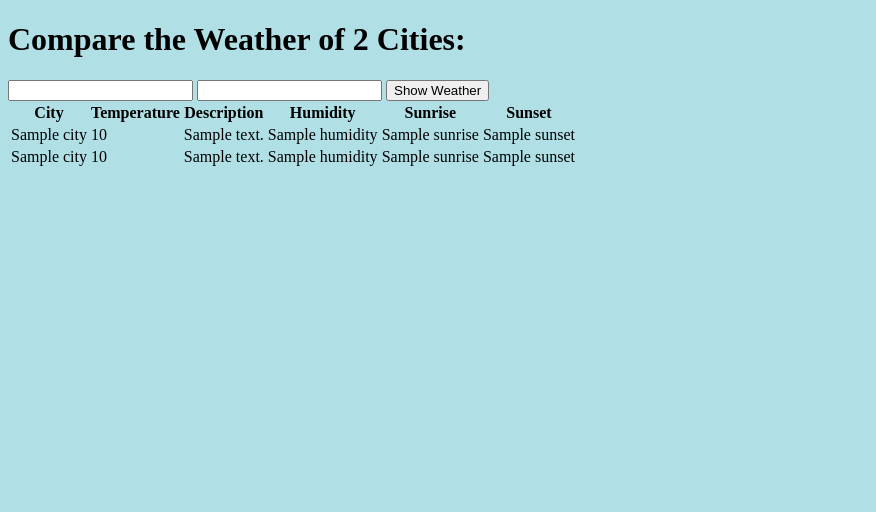
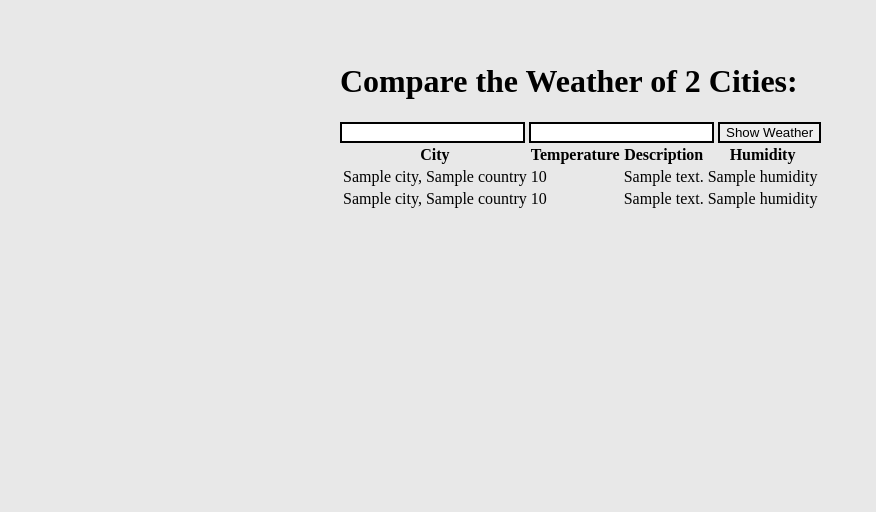
Before and after one commit to elnurad/flask_weather_app, a Flask app: template files/templates/city.html in a window 1280 px wide. Shown: the top 512 px of the page, without its empty margins (0-876 px from the left). Run offline with Flask 2, Linux system fonts and the light colour scheme; the template is opened without the code that fills it: most values are stand-ins (such as "Sample title", 1, 10 or a date in 2020).

Commit message:
committing updates

```diff
--- a/files/main.py
+++ b/files/main.py
@@ -7,31 +7,6 @@ from flask import Flask, render_template, request, redirect, url_for, session
 import requests
 import json
 app = Flask(__name__)
-
-#Your API key is 76213925c4e0771dbabb037e3a681e74
-
-#Endpoint:
-#Please, use the endpoint api.openweathermap.org for your API calls
-#Example of API call:
-#api.openweathermap.org/data/2.5/weather?q=London,uk&APPID=76213925c4e0771dbabb037e3a681e74
-
-#city = input from post request submit
-eastern = timezone('US/Eastern')
-fmt = "%H:%M:%S %Z%z"
-
-city = "Berlin"
-url = "http://api.openweathermap.org/data/2.5/weather?q={}&units=imperial&APPID=76213925c4e0771dbabb037e3a681e74".format(city)
-r = (requests.get(url)).json()
-weather = {
-'temp': r['main']['temp'],
-'description': r['weather'][0]['description'],
-'city': r['name'],
-'country': r['sys']['country'],
-'humidity': r['main']['humidity'],
-'sunrise': (datetime.fromtimestamp(r['sys']['sunrise'])).strftime(fmt),
-'sunset': (datetime.fromtimestamp(r['sys']['sunset'])).strftime(fmt),
-}
-print(weather)
 
 
 @app.route('/', methods = ['GET', 'POST'])
@@ -45,11 +20,9 @@ def get_weather():
         'description': r_one['weather'][0]['description'],
         'city': r_one['name'],
         'country': r_one['sys']['country'],
-        'humidity': r_one['main']['humidity'],
-        'sunrise': (datetime.fromtimestamp(r_one['sys']['sunrise'])).strftime(fmt),
-        'sunset': (datetime.fromtimestamp(r_one['sys']['sunset'])).strftime(fmt)
+        'humidity': r_one['main']['humidity']
         }
-        print(weather_one)
+
 
         city_two = request.form['city_two']
         url_two = "http://api.openweathermap.org/data/2.5/weather?q={}&units=imperial&APPID=76213925c4e0771dbabb037e3a681e74".format(city_two)
@@ -59,9 +32,7 @@ def get_weather():
         'description': r_two['weather'][0]['description'],
         'city': r_two['name'],
         'country': r_two['sys']['country'],
-        'humidity': r_two['main']['humidity'],
-        'sunrise': (datetime.fromtimestamp(r_two['sys']['sunrise'])).strftime(fmt),
-        'sunset': (datetime.fromtimestamp(r_two['sys']['sunset'])).strftime(fmt)
+        'humidity': r_two['main']['humidity']
 
         }
 
--- a/files/static/style.css
+++ b/files/static/style.css
@@ -1,4 +1,24 @@
+.box {
+	position: relative;
+	margin: auto;
+	display: block;
+	margin-top: 5%;
+	height: 450px;
+	width: 600px;
+}
+
+
+
 body {
-	background-color: powderblue;
+	background-color: #E8E8E8;
 
 }
+
+input {
+	border-style: solid;
+	border-color: black;
+
+}
+th, td {
+	margin: 8px;
+}
--- a/files/templates/base.html
+++ b/files/templates/base.html
@@ -1,10 +1,13 @@
 <!DOCTYPE html>
 <html>
 <head>
+	<meta name="viewport" content="width=device-width, initial-scale=1.0">
 	<title>Weather App</title>
-	<link type="text/css" rel="stylesheet" href="{{ url_for('static', filename='style.css') }}">
+	<!-- <link type="text/css" rel="stylesheet" href="{{ url_for('static', filename='style.css') }}"> -->
+	<link type="text/css" rel="stylesheet" href="/static/style.css" >
 </head>
 <body>
+	<div class="box">
 <h1>Compare the Weather of 2 Cities:</h1>
 <form action="/" method="POST">
 
@@ -13,6 +16,6 @@
 	<input type="submit" value="Show Weather" />
 </form>
 {% block content %} {% endblock %}
-
+</div>
 </body>
 </html>
--- a/files/templates/city.html
+++ b/files/templates/city.html
@@ -6,24 +6,17 @@
 <th>Temperature</th>
 <th>Description</th>
 <th>Humidity</th>
-<th>Sunrise</th>
-<th>Sunset</th>
-</tr>
 <tr>
-	<td>{{ weather_one.city }}</td>
+	<td>{{ weather_one.city }}, {{ weather_one.country }}</td>
     <td>{{ weather_one.temp }}</td>
     <td>{{ weather_one.description }}</td>
     <td>{{ weather_one.humidity }}</td>
-	<td>{{ weather_one.sunrise }}</td>
-	<td>{{ weather_one.sunset}}</td>
 </tr>
 <tr>
-	<td>{{ weather_two.city }}</td>
+<td>{{ weather_two.city }}, {{ weather_two.country }}</td>
     <td>{{ weather_two.temp }}</td>
     <td>{{ weather_two.description }}</td>
     <td>{{ weather_two.humidity }}</td>
-	<td>{{ weather_two.sunrise }}</td>
-	<td>{{ weather_two.sunset}}</td>
 </tr>
 </table>
 {% endblock %}
```
Lines whose indentation alone changed are shown as unchanged.
